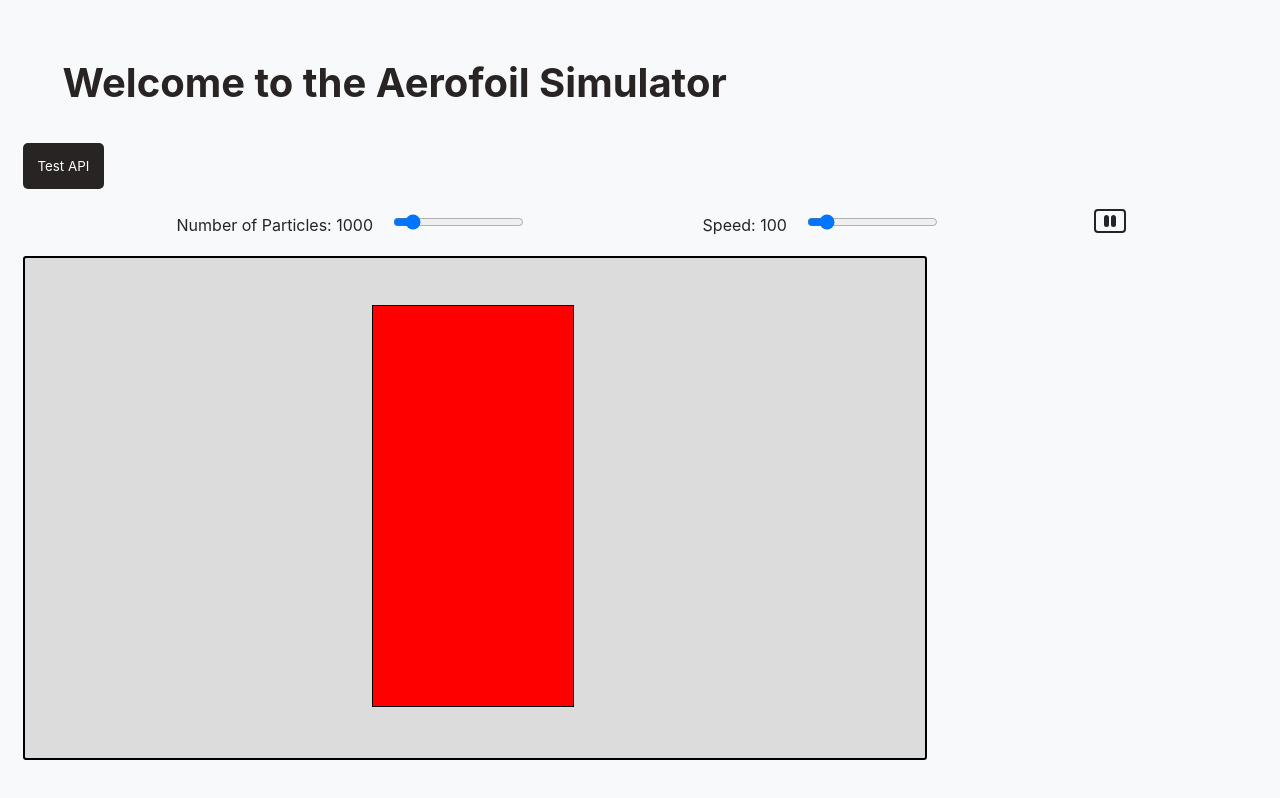
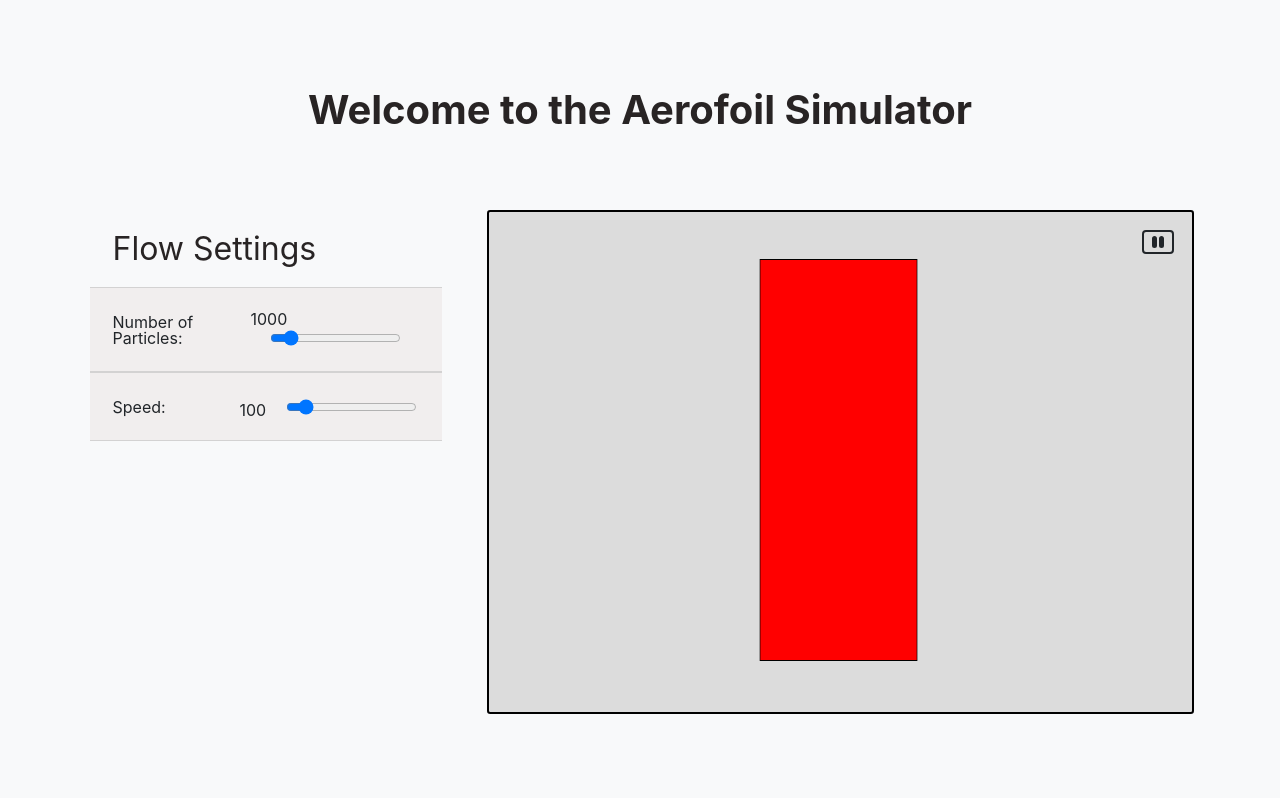
Before and after one commit to ncar285/fluidFlowSimulator, a React (Create React App) app in the folder frontend/: page / in a window 1280 px wide. Shown: the top 798 px of the page. Built offline with nearby package versions, Linux system fonts and the light colour scheme.

Commit message:
add flow settings component

```diff
--- /dev/null
+++ b/frontend/src/components/FlowSettings/FlowSettings.css
@@ -0,0 +1,21 @@
+.settings-block h2{
+    margin: var(--margin);
+}
+
+.slider {
+    border-top: 1px solid #cccc;
+    border-bottom: 1px solid #cccc;
+    background-color: #f0ececcc;
+    padding: var(--margin);
+    display: flex;
+    justify-content: space-between;
+    align-items: center;
+}
+
+.slider input {
+    margin-left: 20px;
+}
+
+.slider input:active {
+    cursor: pointer;
+}
--- /dev/null
+++ b/frontend/src/components/FlowSettings/FlowSettings.jsx
@@ -0,0 +1,50 @@
+import './FlowSettings.css';
+
+const FlowSettings = ({ flowParameters }) => {
+
+    const {numParticles, setNumParticles, speed, setSpeed, setIsPaused} = flowParameters;
+
+    const handleNumParticlesChange = (e) => {
+        setIsPaused(true);
+        setNumParticles(Number(e.target.value));
+        setIsPaused(false);
+    };
+
+    const handleSpeedChange = (e) => {
+        setIsPaused(true);
+        setSpeed(Number(e.target.value));
+        setIsPaused(false);
+    };
+
+    return (
+        <>
+          <h2>Flow Settings</h2>
+            <div className='slider'>
+              <div><strong>Number of Particles:</strong></div>
+                <label>
+                    {numParticles}
+                    <input
+                        type="range"
+                        min="1"
+                        max="10000"
+                        value={numParticles}
+                        onChange={handleNumParticlesChange} />
+                </label>
+            </div>
+            <div className='slider'>
+              <div>Speed:</div>
+                <label>
+                    {speed}
+                    <input
+                        type="range"
+                        min="1"
+                        max="1000"
+                        value={speed}
+                        onChange={handleSpeedChange} />
+                </label>
+            </div>
+        </>
+    );
+};
+
+export default FlowSettings;
--- a/frontend/src/components/HomePage/HomePage.css
+++ b/frontend/src/components/HomePage/HomePage.css
@@ -1,24 +1,30 @@
 .home-container{
     display: flex;
     flex-direction: column;
-    margin: var(--margin);
+    margin: calc(4 * var(--margin));
 }
 
-.home-left {
+.home-header {
     & h1 {
-        padding: 40px;
+        padding-bottom: 80px;
+        text-align: center;
     }
 }
 
-.home-right {
+.home-content {
     display: flex;
-    flex-direction: column;
+    /* flex-direction: column; */
 }
 
 .settings-block {
     display: flex;
-    align-items: center;
-    justify-content: space-evenly;
+    flex-direction: column;
+    width: 450px;
+    margin-right: calc(2 * var(--margin));
+}
+
+.settings-block h2{
+    margin: var(--margin);
 }
 
 .play-pause {
@@ -29,13 +35,21 @@
 }
 
 .slider {
+    border-top: 1px solid #cccc;
+    border-bottom: 1px solid #cccc;
+    background-color: #f0ececcc;
+    padding: var(--margin);
     display: flex;
+    justify-content: space-between;
     align-items: center;
-    margin: var(--margin);
 }
 
 .slider input {
     margin-left: 20px;
+}
+
+.slider input:active {
+    cursor: pointer;
 }
 
 
@@ -43,3 +57,10 @@
 .canvas-container {
     position: relative;
 }
+
+.pause-button {
+    position: absolute;
+    right: 1rem;
+    top: 1rem;
+    z-index: 20;
+}
--- a/frontend/src/components/HomePage/HomePage.jsx
+++ b/frontend/src/components/HomePage/HomePage.jsx
@@ -1,95 +1,56 @@
 import React, { useEffect, useState } from 'react';
 import './HomePage.css';
-import TestAPI from '../TestAPI/TestAPI.jsx';
-// import MovingDots from '../MovingDots/MovingDoots.jsx';
+// import TestAPI from '../TestAPI/TestAPI.jsx';
 import BoundingBox from '../BoundingBox/BoundingBox.jsx';
-import Particle from '../Particle/Particle.jsx';
+// import Particle from '../Particle/Particle.jsx';
 import { generatePlainVelocityField } from '../Utils/initialUField.js';
 import { BsPauseBtn } from "react-icons/bs";
 import { BsPlayBtn } from "react-icons/bs";
 import Walls from '../Walls/Walls.jsx';
+import FlowSettings from '../FlowSettings/FlowSettings.jsx';
 
 const HomePage = () => {
 
-  // const [width, height] = [900, 500];
   const canvasSize = [900, 500];
   const [numParticles, setNumParticles] = useState(1000); // in the bounding box
   const [speed, setSpeed] = useState(100); // pixels per second
   const [velocityField, setVelocityField] = useState(generatePlainVelocityField(45));
   const [isPaused, setIsPaused] = useState(false);
 
-  const handleNumParticlesChange = (e) => {
-      setIsPaused(true);
-      setNumParticles(Number(e.target.value));
-      setIsPaused(false);
-  };
-
-  const handleSpeedChange = (e) => {
-      setIsPaused(true);
-      setSpeed(Number(e.target.value));
-      setIsPaused(false);
-  };
 
   useEffect(() => {
     setVelocityField(generatePlainVelocityField(speed));
-  }, [speed]); // The effect runs whenever 'speed' changes
+  }, [speed]);
 
   const type = 'randomTest';
   const parameters = {vertices: [[-100,-200], [-100,200], [100,200], [100,-200]]};
   const shapeSettings = {type, parameters};
-
-
+  const flowParameters = {numParticles, setNumParticles, speed, setSpeed, setIsPaused}
 
   return (
     <div className='home-container'>
-      <div className='home-left'>
+
+      <div className='home-header'>
         <h1>Welcome to the Aerofoil Simulator</h1>
-        <TestAPI/>
+        {/* <TestAPI/> */}
       </div>
 
-      <div className='home-right'>
+      <div className='home-content'>
+
         <div className='settings-block'>
-            <div className='slider'>
-                <label>
-                    Number of Particles: {numParticles}
-                    <input
-                        type="range"
-                        min="1"
-                        max="10000"
-                        value={numParticles}
-                        onChange={handleNumParticlesChange} />
-                </label>
-            </div>
-            <div className='slider'>
-                <label>
-                    Speed: {speed}
-                    <input
-                        type="range"
-                        min="1"
-                        max="1000"
-                        value={speed}
-                        onChange={handleSpeedChange} />
-                </label>
-            </div>
-            <div>
-              { isPaused ?
-              <BsPlayBtn className="play-pause playbtn" onClick={()=>{setIsPaused(false)}}/>
-              :
-              <BsPauseBtn className="play-pause pausebtn" onClick={()=>{setIsPaused(true)}}/>
-              }
-            </div>
-          </div>
-          {/* <BoundingBox className="bounding-box"
-          velocityField={velocityField}
-          numParticles={numParticles}
-          isPaused={isPaused}
-          >
-          </BoundingBox> */}
-          <div className="canvas-container"
+          <FlowSettings flowParameters={flowParameters}/>
+        </div>
+
+        <div className="canvas-container"
           style={{ width: `${canvasSize[0]}px`, height: `${canvasSize[1]}px` }}>
             <BoundingBox canvasSize={canvasSize}/>
             <Walls shapeSettings={shapeSettings} canvasSize={canvasSize}/>
             {/* <Particles /> */}
+            <div className='pause-button'>{ isPaused ?
+              <BsPlayBtn className="play-pause playbtn" onClick={()=>{setIsPaused(false)}}/>
+              :
+              <BsPauseBtn className="play-pause pausebtn" onClick={()=>{setIsPaused(true)}}/>
+            }</div>
           </div>
       </div>
 
--- a/frontend/src/components/Walls/Walls.jsx
+++ b/frontend/src/components/Walls/Walls.jsx
@@ -6,10 +6,8 @@ const Walls = ( { shapeSettings, canvasSize }) => {
 
     const { type, parameters } = shapeSettings;
 
-    const createAerofoilVertices = () => {
-        // finish this later
-        return [[-10,-10],[-10,10],[10, 10],[10,-10]];
-    }
+    // const createAerofoilVertices = () => {
+    // }
 
     useEffect(() => {
         const canvas = canvasRef.current;
@@ -21,9 +19,9 @@ const Walls = ( { shapeSettings, canvasSize }) => {
             return [x + canvas.width / 2, y + canvas.height / 2];
         });
 
-        console.log("canvas.width",canvas.width)
-        console.log("canvas.height",canvas.height)
-        console.log("adjustedVertices",adjustedVertices);
+        // console.log("canvas.width",canvas.width)
+        // console.log("canvas.height",canvas.height)
+        // console.log("adjustedVertices",adjustedVertices);
 
         context.beginPath();
         switch (type) {
```
